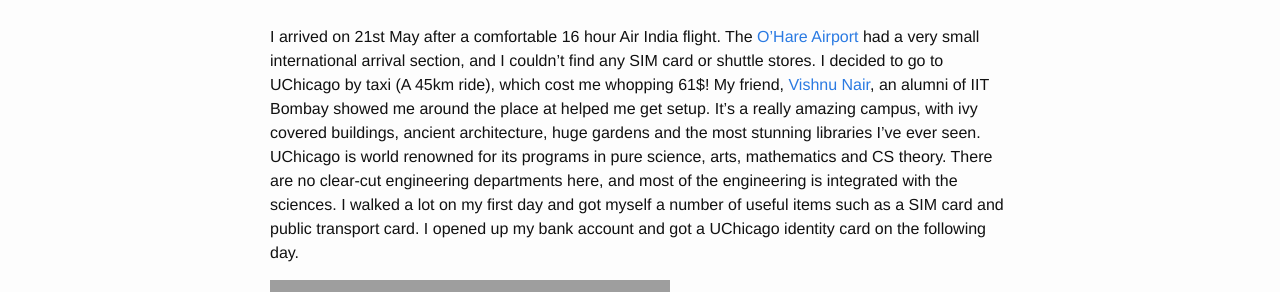
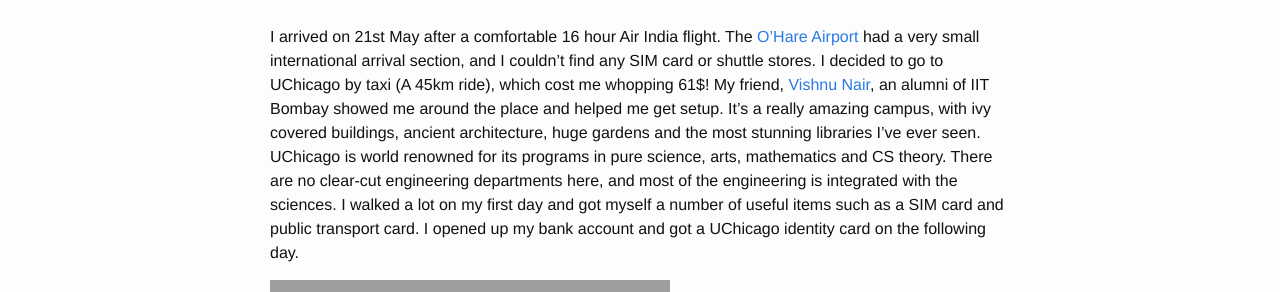
Before and after one commit to martiansideofthemoon/martiansideofthemoon.github.io, a Jekyll site: the page built from _posts/2017-05-28-hello-uchicago.markdown, in a window 1280 px wide and 900 px high. Shown: the part 373-665 px from the top of the window. Built offline with Jekyll 4.4.1, drawn with Linux system fonts in a browser that asks for light colours; some of the changed text lies outside the part shown.

Commit message:
Update 2017-05-28-hello-uchicago.markdown

```diff
--- a/_posts/2017-05-28-hello-uchicago.markdown
+++ b/_posts/2017-05-28-hello-uchicago.markdown
@@ -9,7 +9,7 @@ It's been a week at Chicago and I'm having a really unique experience here. As I
 
 ## Arrival
 
-I arrived on 21st May after a comfortable 16 hour Air India flight. The [O'Hare Airport](http://www.flychicago.com/ohare/home/pages/default.aspx) had a very small international arrival section, and I couldn't find any SIM card or shuttle stores. I decided to go to UChicago by taxi (A 45km ride), which cost me whopping 61$! My friend, [Vishnu Nair](https://www.linkedin.com/in/vishnu-nair-9393a34b/?ppe=1), an alumni of IIT Bombay showed me around the place at helped me get setup. It's a really amazing campus, with ivy covered buildings, ancient architecture, huge gardens and the most stunning libraries I've ever seen. UChicago is world renowned for its programs in pure science, arts, mathematics and CS theory. There are no clear-cut engineering departments here, and most of the engineering is integrated with the sciences. I walked a lot on my first day and got myself a number of useful items such as a SIM card and public transport card. I opened up my bank account and got a UChicago identity card on the following day.
+I arrived on 21st May after a comfortable 16 hour Air India flight. The [O'Hare Airport](http://www.flychicago.com/ohare/home/pages/default.aspx) had a very small international arrival section, and I couldn't find any SIM card or shuttle stores. I decided to go to UChicago by taxi (A 45km ride), which cost me whopping 61$! My friend, [Vishnu Nair](https://www.linkedin.com/in/vishnu-nair-9393a34b/?ppe=1), an alumni of IIT Bombay showed me around the place and helped me get setup. It's a really amazing campus, with ivy covered buildings, ancient architecture, huge gardens and the most stunning libraries I've ever seen. UChicago is world renowned for its programs in pure science, arts, mathematics and CS theory. There are no clear-cut engineering departments here, and most of the engineering is integrated with the sciences. I walked a lot on my first day and got myself a number of useful items such as a SIM card and public transport card. I opened up my bank account and got a UChicago identity card on the following day.
 
 ![ivy]({{ site.url }}/assets/uchicago-ivy.jpg)
 
```
Also changed, not shown: other parts of _posts/2017-05-28-hello-uchicago.markdown (+1 -1 lines).
